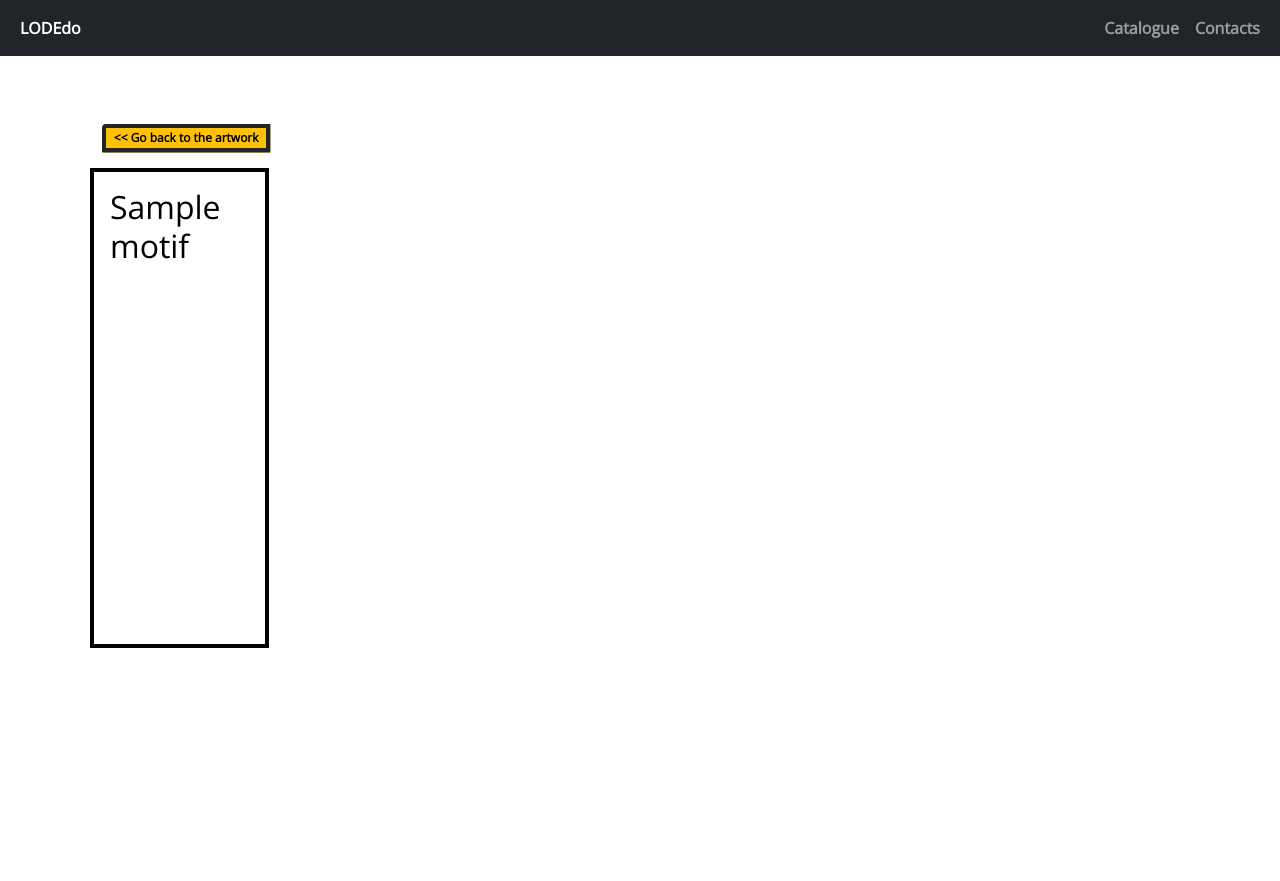
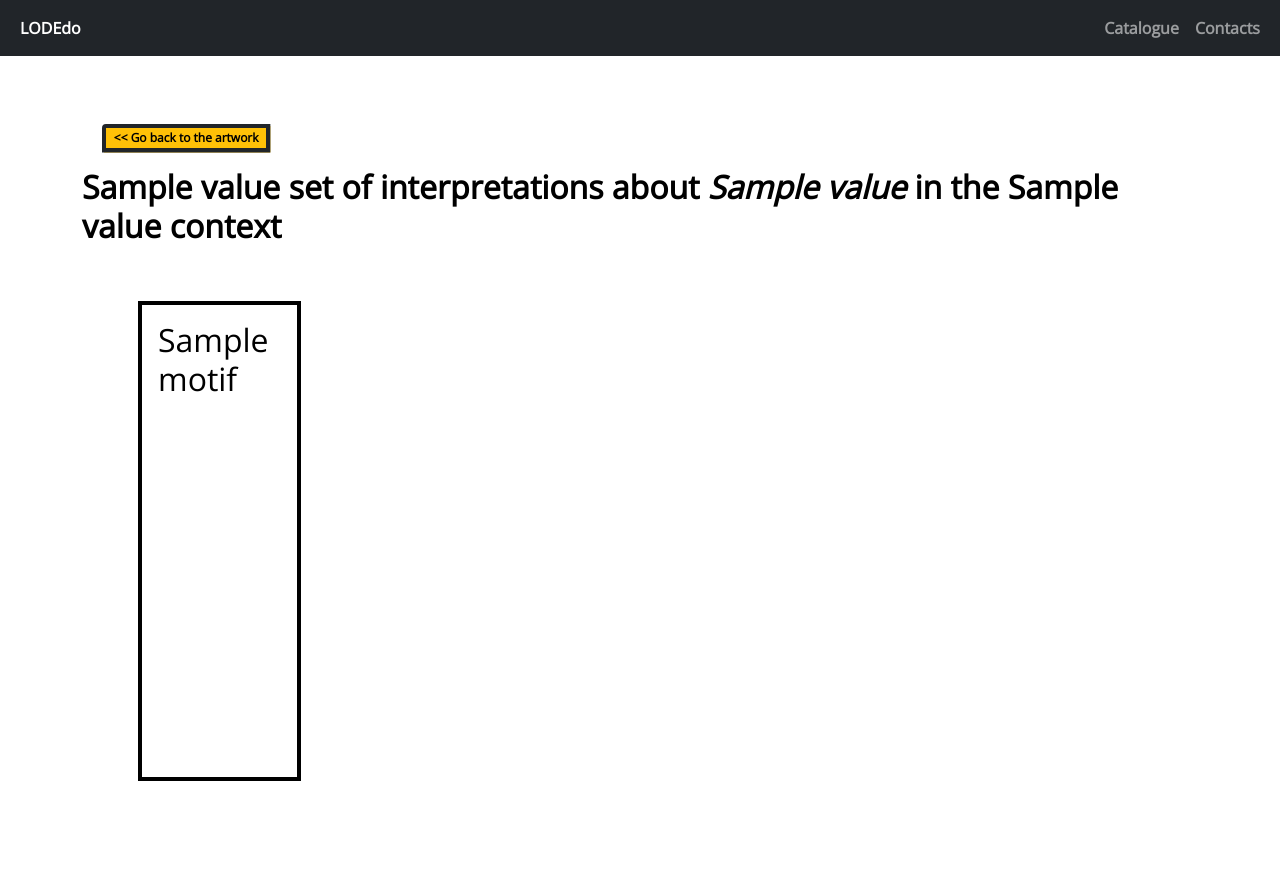
Before and after one commit to ValentinaPasqual/lodedo, a Flask app: template templates/conjectures.html in a window 1280 px wide. Shown: the top 881 px of the page. Run offline with Flask 3, Linux system fonts and the light colour scheme; the template is opened without the code that fills it: most values are stand-ins (such as "Sample title", 1, 10 or a date in 2020); some libraries are stand-ins or nearby versions.

Commit message:
Update conjectures.html

```diff
--- a/templates/conjectures.html
+++ b/templates/conjectures.html
@@ -50,7 +50,10 @@
         <a href={{ artwork_conj_result.results.bindings[0].artwork.value}}>
           << Go back to the artwork </a>
       </div>
-      <div class="container-horizontal-accordion horizontal-accordion">
+      <h2 class="fw-bold">
+        {{auto_int_info_result.results.bindings[0].agentLabel.value}} set of interpretations about <i>{{auto_int_info_result.results.bindings[0].artworkTitle.value}}</i> in the {{auto_int_info_result.results.bindings[0].contextLabel.value}} context
+      </h2>
+      <div class="container-horizontal-accordion horizontal-accordion p-5">
         {% for motif in motifs_list %} <div class="card choice unset bg-white mx-2">
           <div class="card-body card-body-horizontal-accordion">
             <h2 class="card-title mt-0 pb-3">{{motif}}</h2>
@@ -64,7 +67,7 @@
                     {% endif %}
                     {% if row.symbolClass %}
                       <p>
-                      <span class="badge bg-warning text-dark">{{row.symbolClass.value}}</span>
+                      <span class="badge bg-warning text-dark">{{row.symbolClass.value|replace('https://w3id.org/simulation/ontology/', '')}}</span>
                         {{row.realityCounterpartLabel.value}}
                       </p>
                     {% endif %}
```
